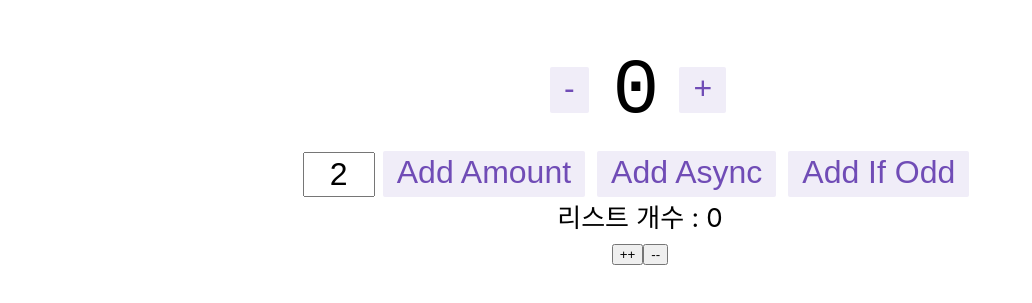
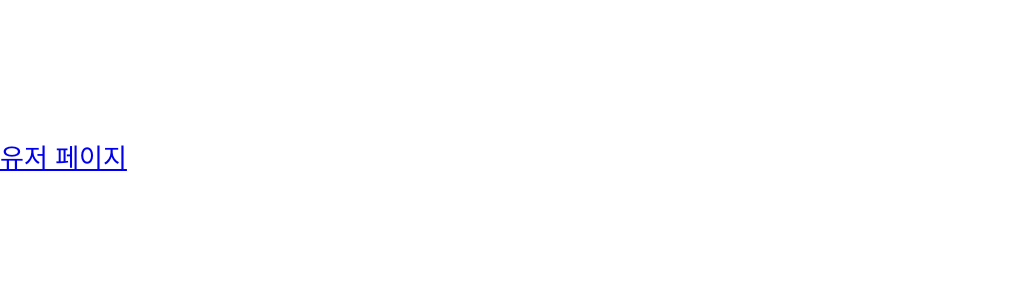
Before and after one commit to KimYoonKyum/CRA_redux, a React (Create React App) app: page / in a window 1280 px wide. Shown: the part 245-548 px from the top of the page, without its empty margins (0-1032 px from the left). Built offline with nearby package versions, Linux system fonts and the light colour scheme.

Commit message:
[main] 라우터 적용 & 유저 정보 입력 페이지

```diff
--- a/package.json
+++ b/package.json
@@ -10,6 +10,7 @@
     "react": "^18.2.0",
     "react-dom": "^18.2.0",
     "react-redux": "^8.0.5",
+    "react-router-dom": "^5.3.4",
     "react-scripts": "5.0.1",
     "web-vitals": "^2.1.4"
   },
--- a/src/App.js
+++ b/src/App.js
@@ -2,15 +2,20 @@ import React from 'react';
 import { Counter } from './features/counter/Counter';
 import './App.css';
 import {List} from "./features/list/List";
+import {User} from './features/user/User'
+import {BrowserRouter as Router, Route, useLocation} from 'react-router-dom'
+import {MenuSchema} from './menu/MenuSchema'
+import CustomRoute from './menu/CustomRoute'
 
 function App() {
   return (
-    <div className="App">
-      <header className="App-header">
-        <Counter />
-        <List />
-      </header>
-    </div>
+    <Router>
+      <div className="App">
+        <header className="App-header">
+          <CustomRoute />
+        </header>
+      </div>
+    </Router>
   );
 }
 
--- a/src/app/store.js
+++ b/src/app/store.js
@@ -1,10 +1,12 @@
 import { configureStore } from '@reduxjs/toolkit';
 import counterReducer from '../features/counter/counterSlice';
 import listReducer from '../features/list/listSlice';
+import userReducer from '../features/user/userSlice';
 
 export const store = configureStore({
   reducer: {
     counter: counterReducer,
-    list: listReducer
+    list: listReducer,
+    user: userReducer
   },
 });
--- /dev/null
+++ b/src/features/main/Main.js
@@ -0,0 +1,10 @@
+import React from 'react';
+import {Link} from 'react-router-dom'
+
+export function Main() {
+  return (
+    <div className={'col'}>
+      <Link to={'/user'} >{'유저 페이지'}</Link>
+    </div>
+  )
+}
--- /dev/null
+++ b/src/features/user/User.js
@@ -0,0 +1,32 @@
+import React from 'react';
+import { useSelector, useDispatch } from 'react-redux';
+import {getUserInfo, editUser} from './userSlice'
+
+export function User() {
+  const {id, name, email, password} = useSelector(getUserInfo)
+  const dispatch = useDispatch();
+
+  const onChange = (id) => (e) => {
+    const {target:{value}} = e
+    dispatch(editUser({id, value}))
+  }
+
+  return (
+    <div className={'col'}>
+      <div className={'col'}>
+        <div className={'row'}>
+          <span>{'이름'}</span>
+          <input value={name} onChange={onChange('name')}/>
+        </div>
+        <div className={'row'}>
+          <span>{'이메일'}</span>
+          <input value={email} onChange={onChange('email')}/>
+        </div>
+        <div className={'row'}>
+          <span>{'비밀번호'}</span>
+          <input value={password} onChange={onChange('password')}/>
+        </div>
+      </div>
+    </div>
+  )
+}
--- /dev/null
+++ b/src/features/user/userSlice.js
@@ -0,0 +1,23 @@
+import {createSlice} from '@reduxjs/toolkit'
+
+export const userSlice = createSlice({
+  name:'user',
+  initialState: {
+    info: {
+      id: -1,
+      name: '',
+      email: '',
+      password: ''
+    },
+  },
+  reducers: {
+    editUser: (state,action) => {
+      const {id,value} = action.payload
+      state.info = {...state.info,[id]: value}
+    },
+  }
+})
+
+export const getUserInfo =(state) => state.user.info
+export const {editUser} = userSlice.actions
+export default userSlice.reducer
--- a/src/index.css
+++ b/src/index.css
@@ -11,3 +11,14 @@ code {
   font-family: source-code-pro, Menlo, Monaco, Consolas, 'Courier New',
     monospace;
 }
+div {
+  display: flex;
+}
+
+.col {
+  flex-direction: column
+}
+
+.row {
+  flex-direction: row
+}
--- /dev/null
+++ b/src/menu/CustomRoute.js
@@ -0,0 +1,14 @@
+import React from 'react';
+import { Route, useLocation} from 'react-router-dom'
+import {MenuSchema} from './MenuSchema'
+
+function CustomRoute() {
+  const location = useLocation()
+  const menu = MenuSchema
+  const pathname = String(location.pathname)
+  return (
+    <Route path={pathname} component={menu[pathname].component} />
+  )
+}
+
+export default CustomRoute;
--- /dev/null
+++ b/src/menu/MenuSchema.js
@@ -0,0 +1,11 @@
+import {User} from '../features/user/User'
+import {Main} from '../features/main/Main'
+
+export const MenuSchema = {
+  '/': {
+    component: Main
+  },
+  '/user': {
+    component: User
+  }
+}
```
Also changed, not shown: src/features/user/User.module.css (added), 1 other file (tests, documents, lock files or other folders).
